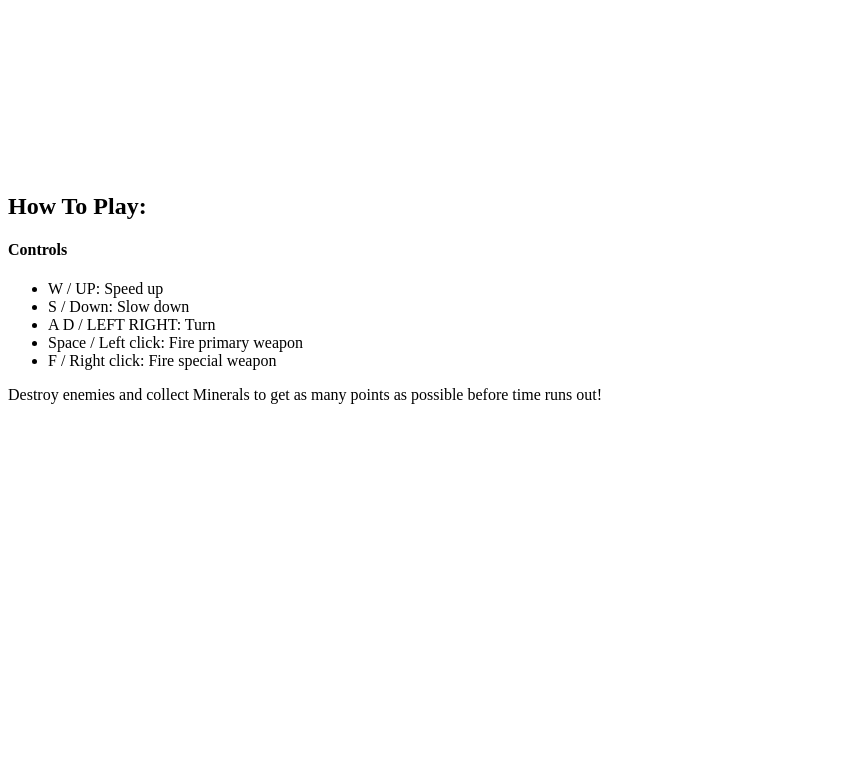
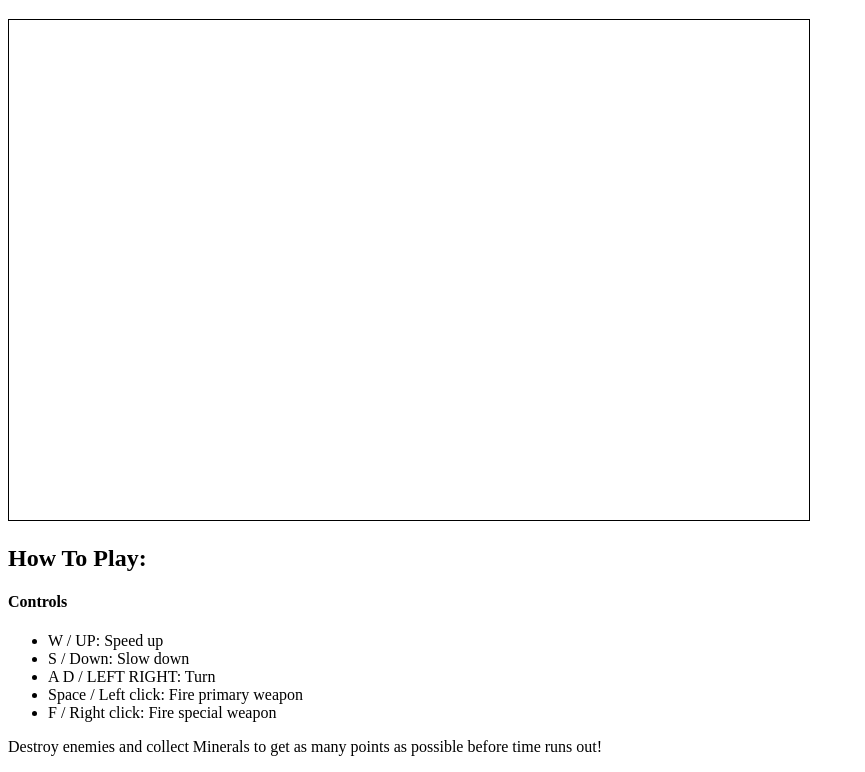
Before and after one commit to YoukaiDragon/dgl-409-space-shooter-game, a plain HTML site: page index.html in a window 1280 px wide. Shown: the part 61-833 px from the top of the page, without its empty margins (0-865 px from the left). Before the commit the page ends 800 px from the top, so only its background shows below. Drawn offline with Linux system fonts and the light colour scheme.

Commit message:
Add size and border to canvas

```diff
--- a/index.html
+++ b/index.html
@@ -8,7 +8,7 @@
 
 <body>
     <h1>Space Shooter Game</h1>
-    <canvas></canvas>
+    <canvas id="gameWindow"></canvas>
     <div>
         <h2>How To Play:</h2>
         <h4>Controls</h4>
--- a/styles/styles.css
+++ b/styles/styles.css
@@ -0,0 +1,5 @@
+#gameWindow {
+    width: 800px;
+    height: 500px;
+    border: 1px solid black;
+}
```
